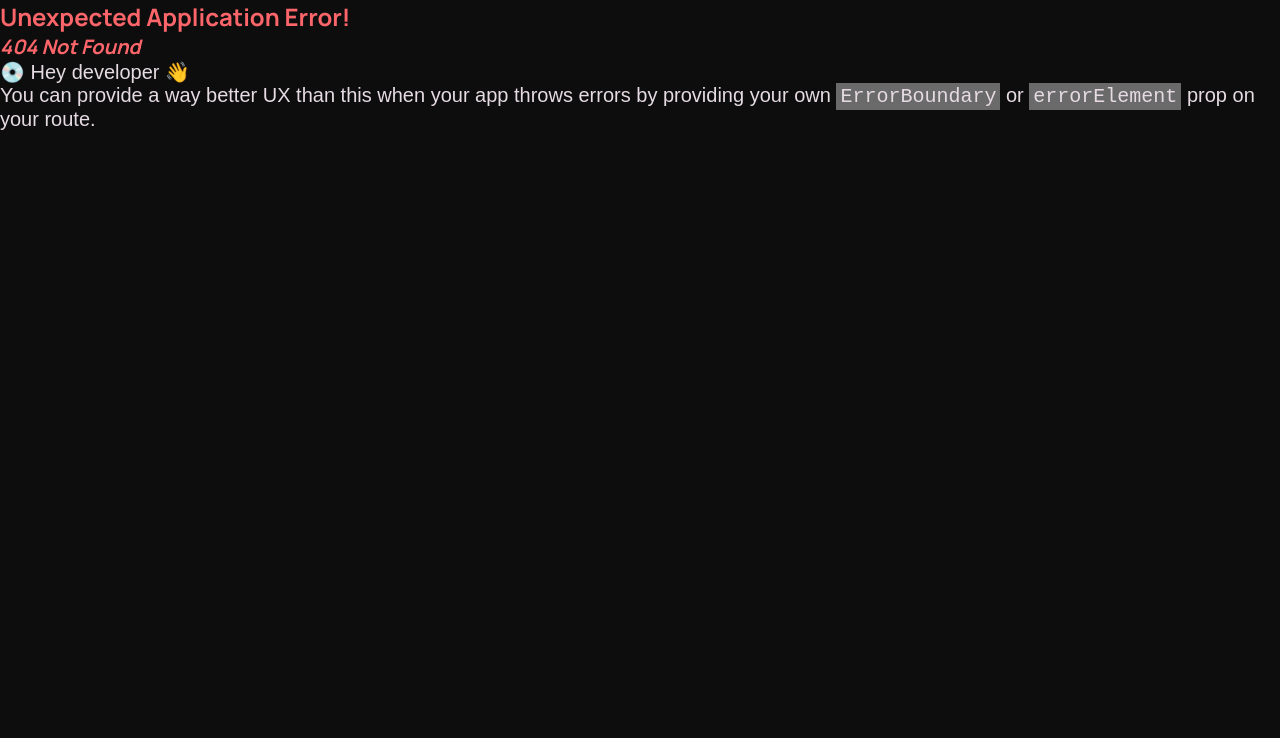
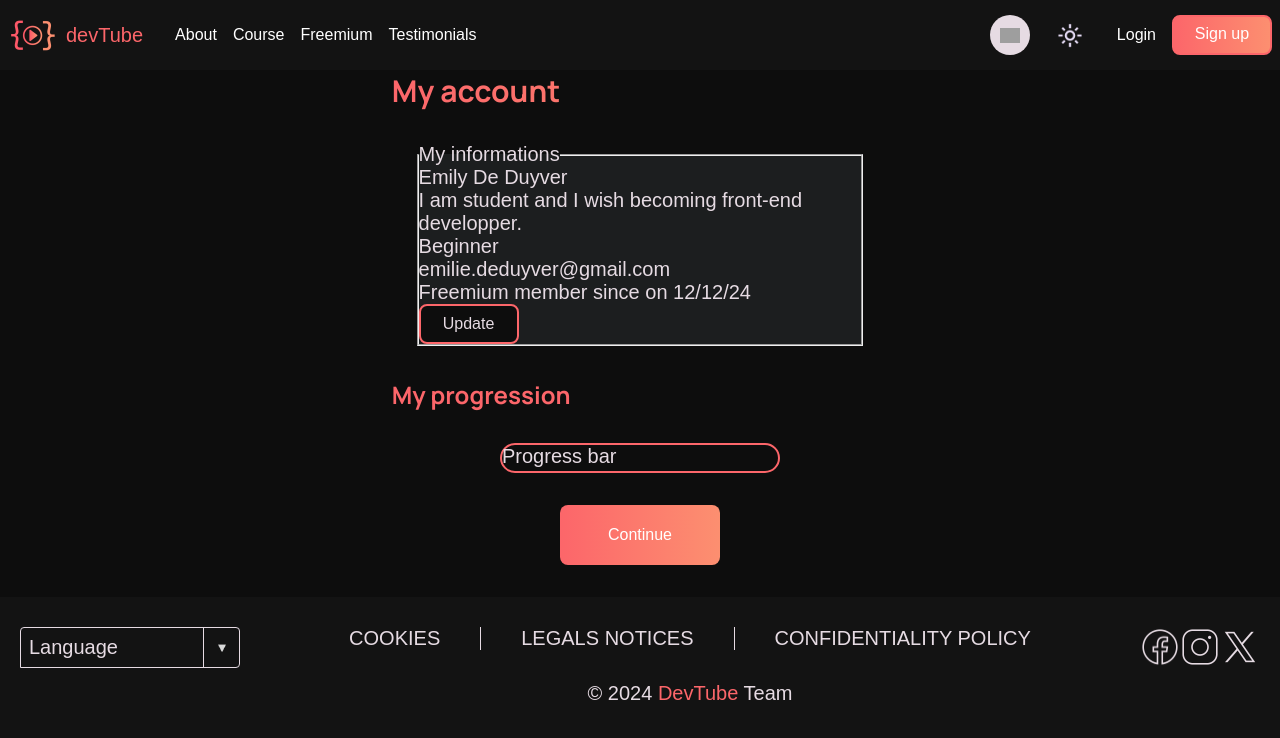
Before and after one commit to WildCodeSchool-2024-09/JS-Nantes-CSS117-P3_DevTube, a React (Vite) app in the folder client/: page /profiluser in a window 1280 px wide. Before the commit this address had no page. Shown: the top 738 px of the page. Built offline with nearby package versions, Linux system fonts and the light colour scheme; grey boxes are pictures that could not be loaded; a web font is replaced by a local one.

Commit message:
Profil user page : work in progress.

```diff
--- /dev/null
+++ b/client/src/pages/ProfilUser/ProfilUser.tsx
@@ -0,0 +1,33 @@
+import "../../styles/ProfilUser.css";
+
+export default function ProfilUser() {
+  return (
+    <section className="section-my-account-container">
+      <h1>My account</h1>
+
+      {/* User informations */}
+      <fieldset className="fieldset-container">
+        <legend>My informations</legend>
+        <p>Emily De Duyver</p>
+        <p>I am student and I wish becoming front-end developper.</p>
+        <p>Beginner</p>
+        <p>emilie.deduyver@gmail.com</p>
+        <p>Freemium member since on 12/12/24</p>
+        <button type="submit" className="standard-button">
+          Update
+        </button>
+      </fieldset>
+
+      {/* Progression section */}
+      <section className="section-progression-container">
+        <h2>My progression</h2>
+        <section className="section-progression-bar">
+          <p className="progress-bar">Progress bar</p>
+          <button type="button" className="big-cta">
+            Continue
+          </button>
+        </section>
+      </section>
+    </section>
+  );
+}
--- a/client/src/router.tsx
+++ b/client/src/router.tsx
@@ -3,6 +3,7 @@ import App from "./App";
 import Course from "./pages/Course/Course";
 import Freemium from "./pages/Freemium/Freemium";
 import Login from "./pages/Login/Login";
+import ProfilUser from "./pages/ProfilUser/ProfilUser";
 import Subscribe from "./pages/Subsribe/Subscribe";
 import HomePage from "./pages/homePage/HomePage";
 
@@ -31,6 +32,10 @@ export const router = createBrowserRouter([
         path: "/freemium",
         element: <Freemium />,
       },
+      {
+        path: "/profiluser",
+        element: <ProfilUser />,
+      },
     ],
   },
   // Try adding a new route! For example, "/about" with an About component
--- /dev/null
+++ b/client/src/styles/ProfilUser.css
@@ -0,0 +1,31 @@
+.section-my-account-container {
+  display: grid;
+  justify-content: center;
+}
+.fieldset-container {
+  width: 90%;
+  margin: 2rem auto;
+  background-color: var(--tertiary-color);
+}
+.section-progression-bar {
+  display: flex;
+  flex-direction: column;
+  margin: 2rem 0;
+  gap: 2rem;
+}
+.section-progression-bar {
+  display: flex;
+  flex-direction: column;
+  justify-content: center;
+  align-items: center;
+  margin: 2rem 0;
+  gap: 2rem;
+  align-items: center;
+}
+.progress-bar {
+  --radius: 30px;
+  width: 280px;
+  height: var(--radius);
+  border: 2px solid var(--accent-color-1);
+  border-radius: var(--radius);
+}
```
